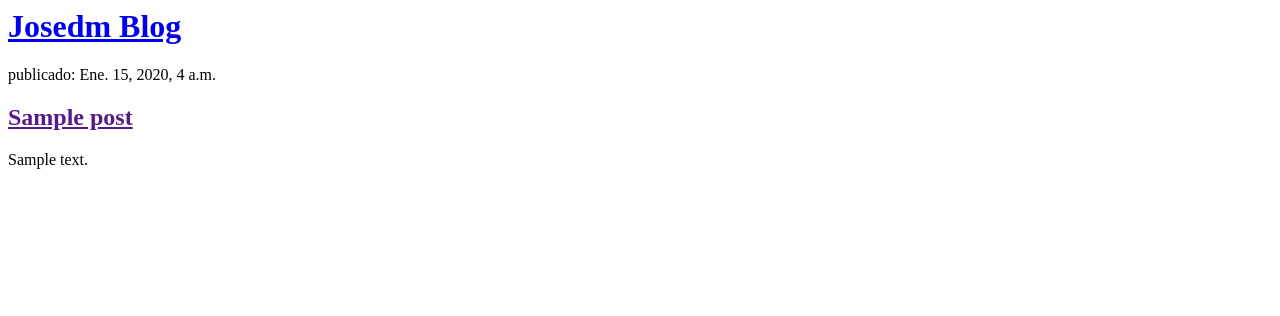
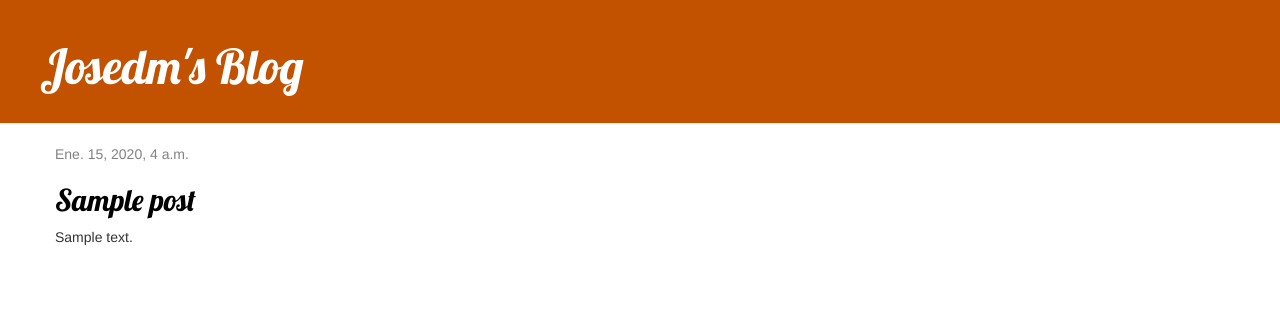
Before and after one commit to josedm94/my-first-blog, a Django app: page / in a window 1280 px wide. Shown: the top 316 px of the page. Run offline with Django 3.2, Linux system fonts and the light colour scheme; tables that the repository leaves empty hold one stand-in row (values such as "Sample post"); some libraries are stand-ins or nearby versions.

Commit message:
Agregadas vistas y plantilla para el detalle del post del blog asi como tambien CSS para el estilo del sitio

```diff
--- /dev/null
+++ b/blog/static/css/blog.css
@@ -0,0 +1,57 @@
+h1 a, h2 a {
+    color: #FCA205;
+    font-family: 'Lobster';
+}
+
+<a href="https://en.wikipedia.org/wiki/Django" class="external_link" id="link_to_wiki_page">
+
+body {
+    padding-left: 15px;
+}
+
+.page-header {
+    background-color: #C25100;
+    margin-top: 0;
+    padding: 20px 20px 20px 40px;
+}
+
+.page-header h1, .page-header h1 a, .page-header h1 a:visited, .page-header h1 a:active {
+    color: #ffffff;
+    font-size: 36pt;
+    text-decoration: none;
+}
+
+.content {
+    margin-left: 40px;
+}
+
+h1, h2, h3, h4 {
+    font-family: 'Lobster', cursive;
+}
+
+.date {
+    color: #828282;
+}
+
+.save {
+    float: right;
+}
+
+.post-form textarea, .post-form input {
+    width: 100%;
+}
+
+.top-menu, .top-menu:hover, .top-menu:visited {
+    color: #ffffff;
+    float: right;
+    font-size: 26pt;
+    margin-right: 20px;
+}
+
+.post {
+    margin-bottom: 70px;
+}
+
+.post h2 a, .post h2 a:visited {
+    color: #000000;
+}
--- /dev/null
+++ b/blog/templates/blog/base.html
@@ -0,0 +1,35 @@
+
+{% load static %}
+
+
+<html>
+    <head>
+        <title>Josedm's blog</title>
+        <link rel="stylesheet" href="//maxcdn.bootstrapcdn.com/bootstrap/3.2.0/css/bootstrap.min.css">
+        <link rel="stylesheet" href="//maxcdn.bootstrapcdn.com/bootstrap/3.2.0/css/bootstrap-theme.min.css">
+        <link href="//fonts.googleapis.com/css?family=Lobster&subset=latin,latin-ext" rel="stylesheet" type="text/css">
+        <link rel="stylesheet" href="{% static 'css/blog.css' %}">
+    </head>
+    <body>
+        <div class="page-header">
+            <h1><a href="/">Josedm's Blog</a></h1>
+        </div>
+        <div class="content container">
+            <div class="row">
+                <div class="col-md-8">
+                {% block content %}
+                    {% for post in posts %}
+                    <div class="post">
+                        <div class="date">
+                            {{ post.published_date }}
+                        </div>
+                        <h2><a href="">{{ post.title }}</a></h2>
+                        <p>{{ post.text|linebreaksbr }}</p>
+                    </div>
+                    {% endfor %}
+                {% endblock %}
+                </div>
+            </div>
+        </div>
+    </body>
+</html>
--- a/blog/templates/blog/post_list.html
+++ b/blog/templates/blog/post_list.html
@@ -1,19 +1,13 @@
-<html>
-    <head>
-        <title>Josedm's blog</title>
-    </head>
-    <body>
-        <div>
-            <h1><a href="/">Josedm Blog</a></h1>
-        </div>
+{% extends 'blog/base.html' %}
 
-        {% for post in posts %}
-        <div>
-            <p> publicado: {{ post.published_date }}</p>
-            <h2><a href="">{{ post.title }}</a></h2>
+{% block content %}
+    {% for post in posts %}
+        <div class="post">
+            <div class="date">
+                {{ post.published_date }}
+            </div>
+            <h2><a href="{% url 'post_detail' pk=post.pk %}">{{ post.title }}</a></h2>
             <p>{{ post.text|linebreaksbr }}</p>
         </div>
-        {% endfor %}
-
-    </body>
-</html>
+    {% endfor %}
+{% endblock %}
--- a/blog/urls.py
+++ b/blog/urls.py
@@ -3,4 +3,5 @@ from . import views
 
 urlpatterns = [
     path('', views.post_list, name='post_list'),
+    path('post/<int:pk>/', views.post_detail, name='post_detail'),
 ]
--- a/blog/views.py
+++ b/blog/views.py
@@ -1,5 +1,6 @@
 from django.shortcuts import render
 from django.utils import timezone
+from django.shortcuts import render, get_object_or_404
 from .models import Post
 
 # Create your views here.
@@ -7,3 +8,7 @@ from .models import Post
 def post_list(request):
     posts = Post.objects.filter(published_date__lte=timezone.now()).order_by('published_date')
     return render(request, 'blog/post_list.html', {'posts': posts})
+
+def post_detail(request, pk):
+    post = get_object_or_404(Post, pk=pk)
+    return render(request, 'blog/post_detail.html', {'post': post})
```
Also changed, not shown: blog/templates/blog/post_detail.html (added, +13 -0 lines).
